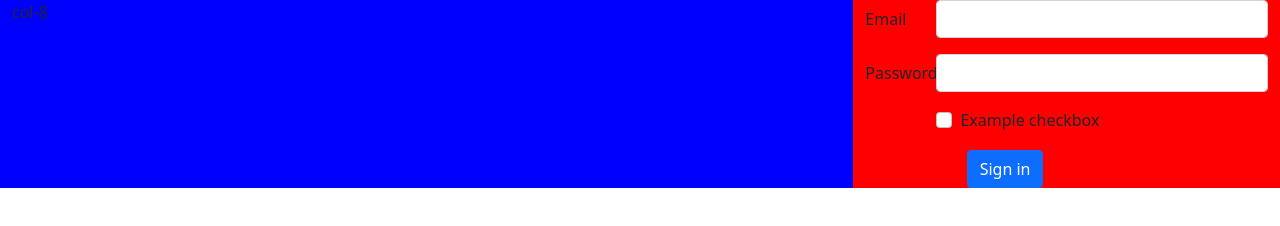
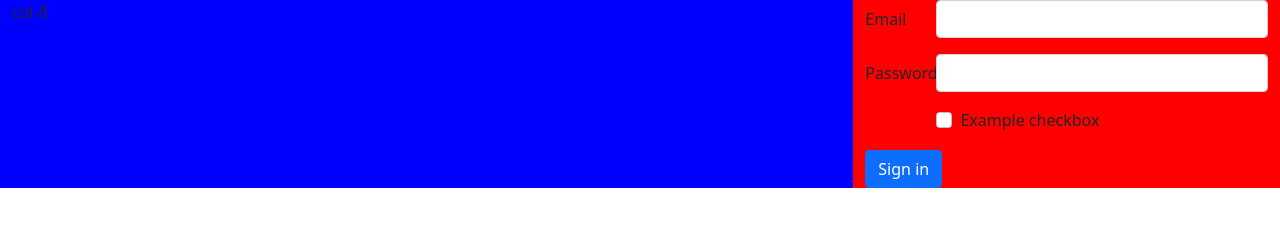
Before and after one commit to monzeromer-lab/clinic-app-semester-project, an Electron app: page front/index.html in a window 1280 px wide. Drawn offline with Linux system fonts and the light colour scheme.

Commit message:
removed the width of the login botton

```diff
--- a/front/index.html
+++ b/front/index.html
@@ -41,7 +41,7 @@
                 </div>
               </div>
             </div>
-            <div class="mx-auto" style="width: 200px;">
+            <div class="mx-auto">
               <button type="submit" class="btn btn-primary">Sign in</button>
             </div>
           </form>
```
